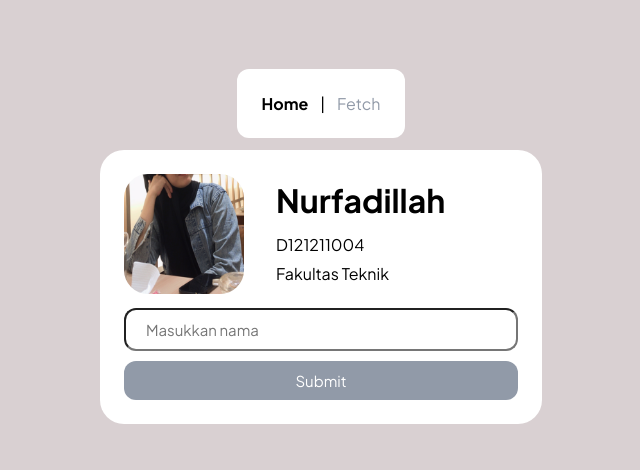
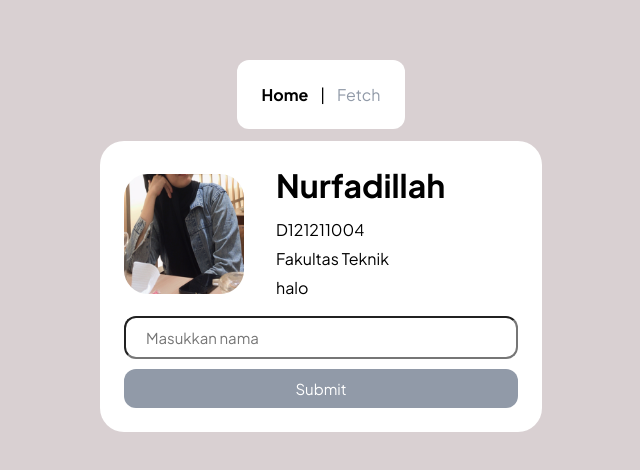
Before and after one commit to nrfdillah/banner, a Next.js app: page / in a window 1280 px wide. Shown: the part 154-624 px from the top of the page, without its empty margins (319-959 px from the left). Built offline with nearby package versions, Linux system fonts and the light colour scheme.

Commit message:
feat:tambahkan halo

```diff
--- a/src/app/page.js
+++ b/src/app/page.js
@@ -40,6 +40,7 @@ export default function Home() {
             <div className='nim-bio'>
               <p>D121211004</p>
               <p>Fakultas Teknik</p>
+              <p>halo</p>
             </div>
           </div>
         </div>
```
